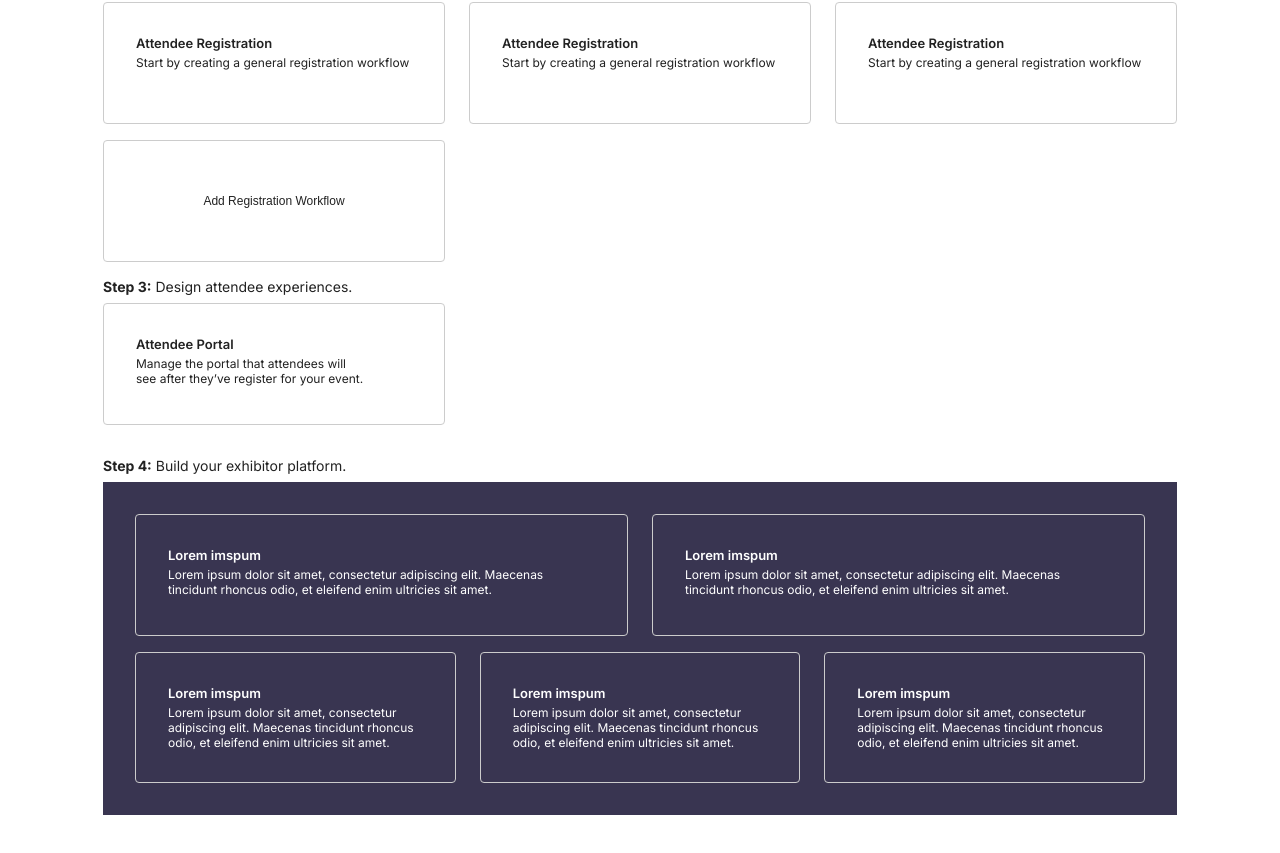
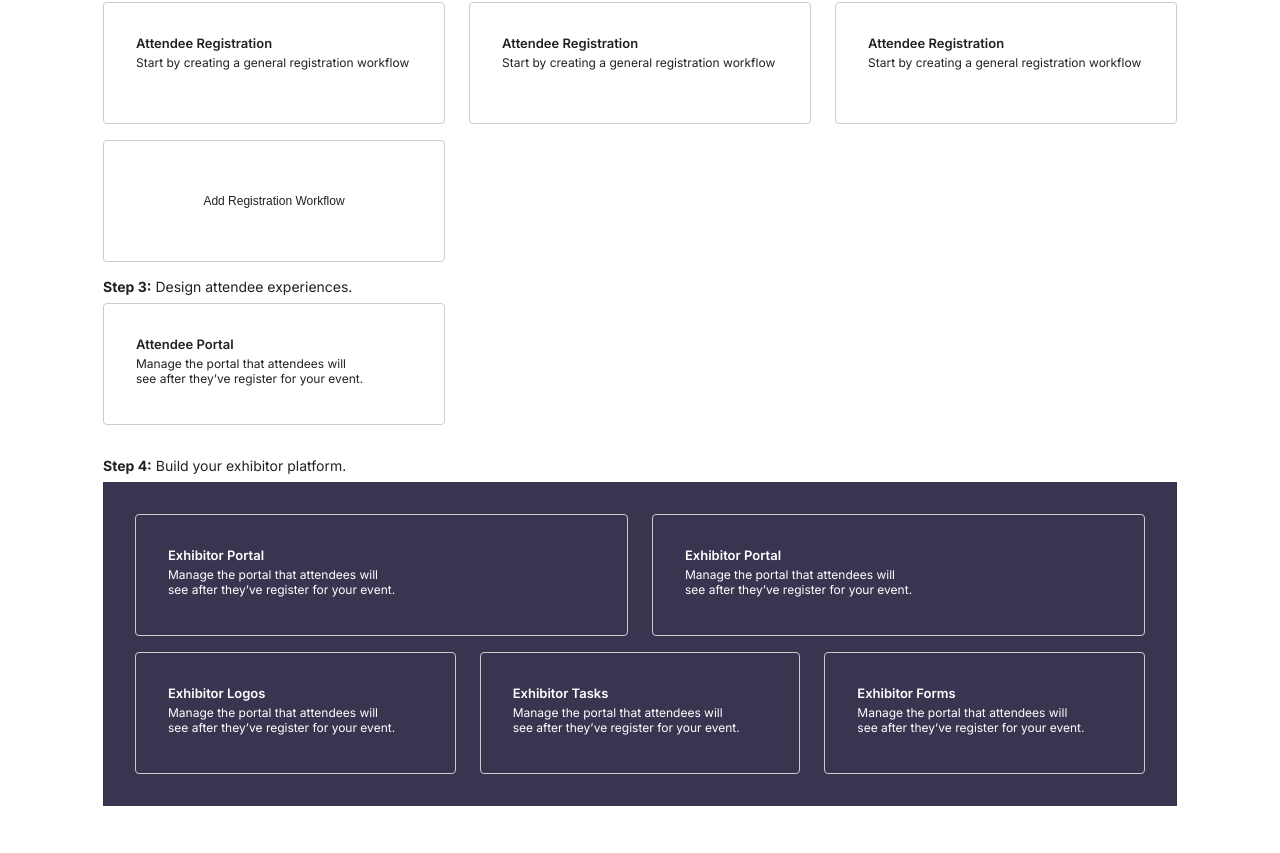
Before and after one commit to therstyle/chris-roberts-rf-ui, a React (Vite) app: page / in a window 1280 px wide. Shown: the part 597-1450 px from the top of the page. Built offline with nearby package versions, Linux system fonts and the light colour scheme.

Commit message:
Update text

```diff
--- a/src/App.jsx
+++ b/src/App.jsx
@@ -122,55 +122,50 @@ function App() {
             <div className="card-grid bg-dark">
               <div className="card">
                 <div className="card-body">
-                  <h5>Lorem imspum</h5>
+                  <h5>Exhibitor Portal</h5>
                   <p>
-                    Lorem ipsum dolor sit amet, consectetur adipiscing elit.
-                    Maecenas tincidunt rhoncus odio, et eleifend enim ultricies
-                    sit amet.
+                    Manage the portal that attendees will see after they’ve
+                    register for your event.
                   </p>
                 </div>
               </div>
 
               <div className="card">
                 <div className="card-body">
-                  <h5>Lorem imspum</h5>
+                  <h5>Exhibitor Portal</h5>
                   <p>
-                    Lorem ipsum dolor sit amet, consectetur adipiscing elit.
-                    Maecenas tincidunt rhoncus odio, et eleifend enim ultricies
-                    sit amet.
+                    Manage the portal that attendees will see after they’ve
+                    register for your event.
                   </p>
                 </div>
               </div>
 
               <div className="card">
                 <div className="card-body">
-                  <h5>Lorem imspum</h5>
+                  <h5>Exhibitor Logos</h5>
                   <p>
-                    Lorem ipsum dolor sit amet, consectetur adipiscing elit.
-                    Maecenas tincidunt rhoncus odio, et eleifend enim ultricies
-                    sit amet.
+                    Manage the portal that attendees will see after they’ve
+                    register for your event.
                   </p>
                 </div>
               </div>
 
               <div className="card">
                 <div className="card-body">
-                  <h5>Lorem imspum</h5>
+                  <h5>Exhibitor Tasks</h5>
                   <p>
-                    Lorem ipsum dolor sit amet, consectetur adipiscing elit.
-                    Maecenas tincidunt rhoncus odio, et eleifend enim ultricies
-                    sit amet.
+                    Manage the portal that attendees will see after they’ve
+                    register for your event.
                   </p>
                 </div>
               </div>
 
               <div className="card">
                 <div className="card-body">
-                  <h5>Lorem imspum</h5>
+                  <h5>Exhibitor Forms</h5>
                   <p>
-                    Lorem ipsum dolor sit amet, consectetur adipiscing elit.
-                    Maecenas tincidunt rhoncus odio, et eleifend enim ultricies
-                    sit amet.
+                    Manage the portal that attendees will see after they’ve
+                    register for your event.
                   </p>
                 </div>
               </div>
```
